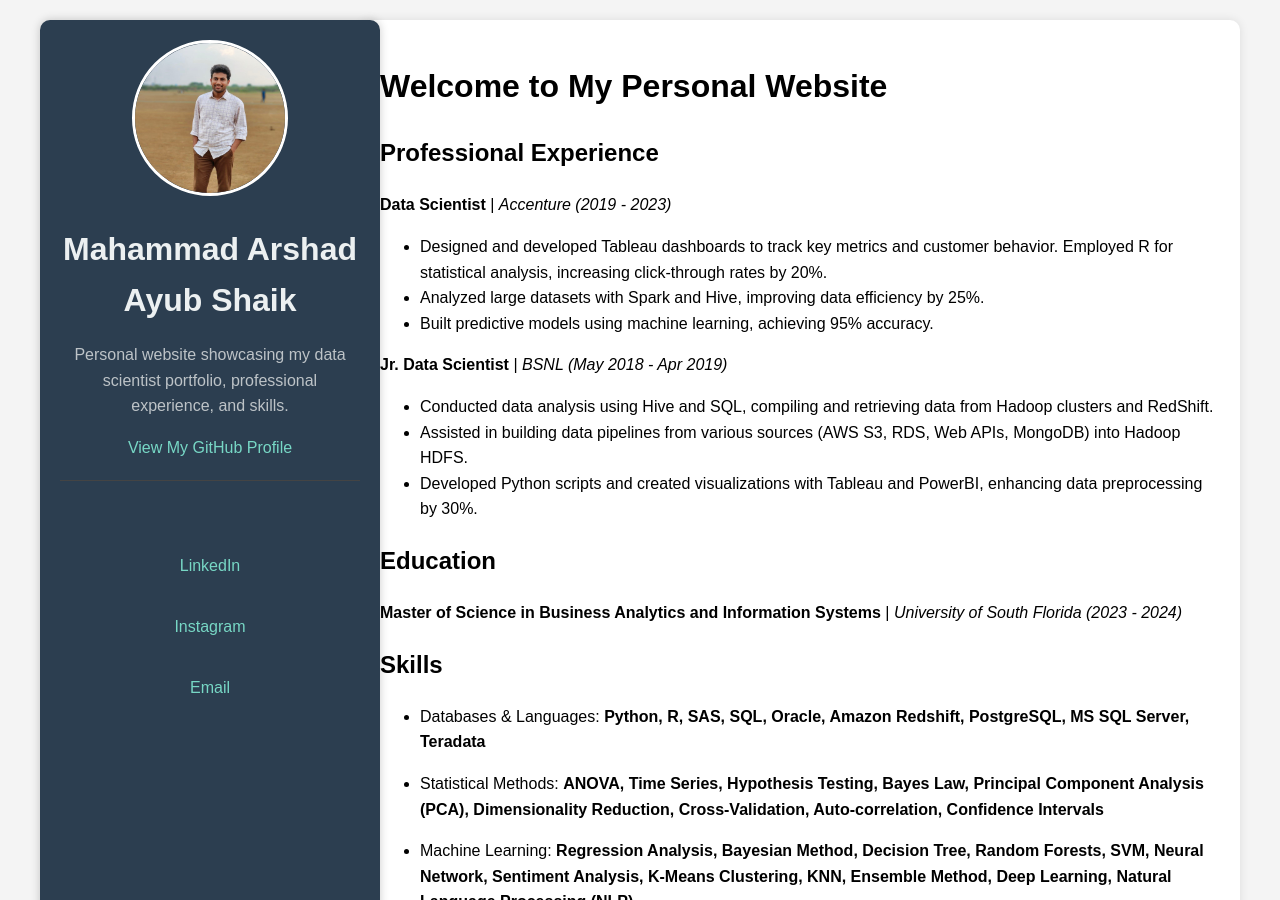
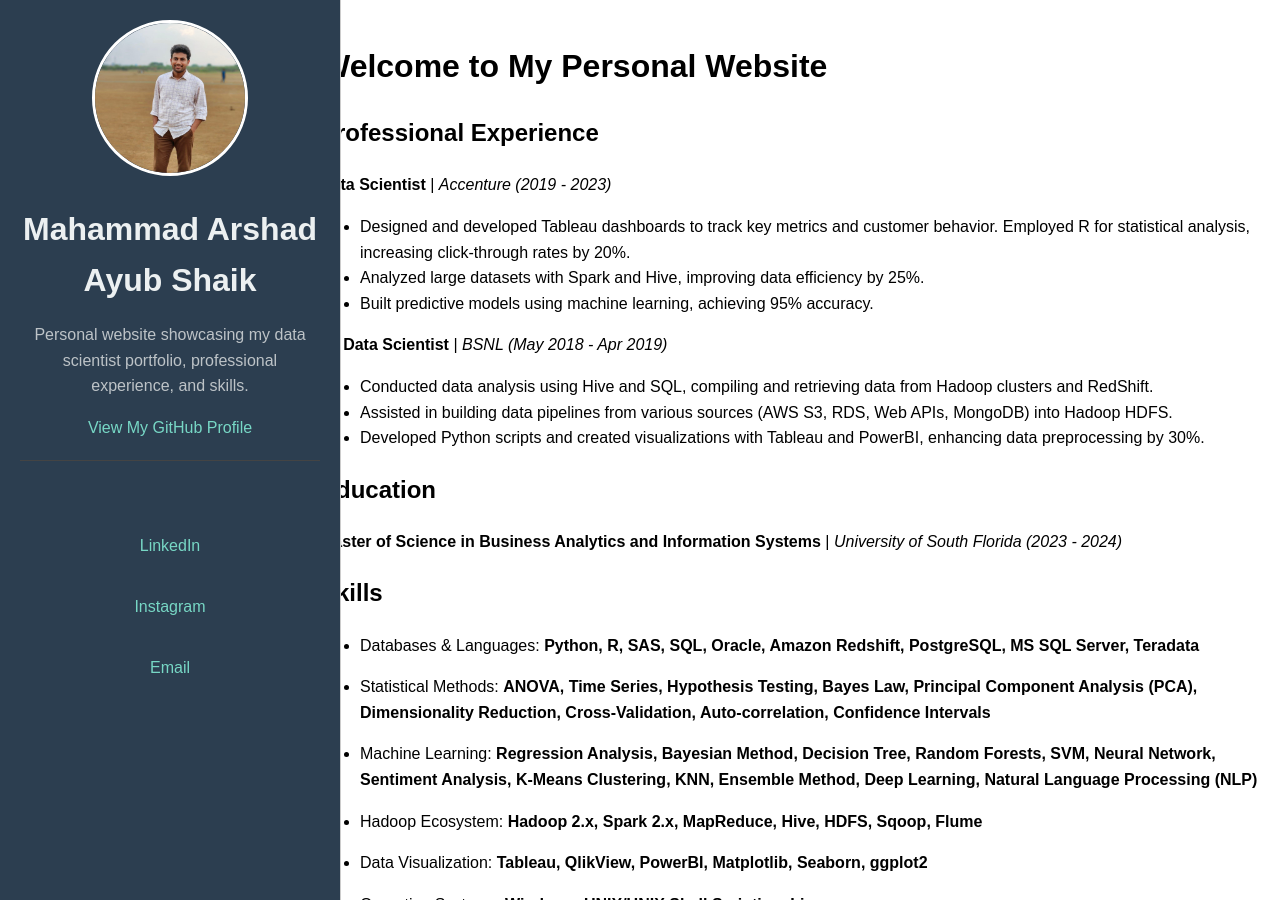
Before and after one commit to arshadsm/arshadsm.github.io, a Jekyll site: the page built from index.md, in a window 1280 px wide and 900 px high. Built offline with Jekyll 4.4.1, drawn with Linux system fonts in a browser that asks for light colours.

Commit message:
Update default.html

```diff
--- a/_layouts/default.html
+++ b/_layouts/default.html
@@ -11,24 +11,20 @@
       margin: 0;
       padding: 0;
       background-color: #f4f4f4;
-    }
-    .container {
       display: flex;
-      max-width: 1200px;
-      margin: auto;
-      padding: 20px;
     }
     .sidebar {
       background: #2c3e50;
       color: #fff;
       padding: 20px;
-      border-radius: 10px;
-      width: 300px;  /* Set a fixed width for the sidebar */
+      width: 300px;
       text-align: center;
-      box-shadow: 0 0 10px rgba(0, 0, 0, 0.2);
-      position: fixed;
       height: 100vh;
       overflow: auto;
+      position: fixed;
+      top: 0;
+      left: 0;
+      border-right: 1px solid #ccc; /* Optional: Add a border to the right of the sidebar */
     }
     .sidebar img {
       margin-bottom: 20px;
@@ -55,12 +51,11 @@
       text-decoration: underline;
     }
     .content {
-      margin-left: 320px;  /* Ensure content is to the right of the sidebar */
-      width: calc(100% - 340px);  /* Adjust width to account for the sidebar and margin */
+      margin-left: 300px;
       padding: 20px;
       background: #fff;
-      border-radius: 10px;
-      box-shadow: 0 0 10px rgba(0, 0, 0, 0.1);
+      flex: 1;
+      min-height: 100vh;
     }
     .footer-links {
       margin-top: 20px;
@@ -83,7 +78,6 @@
   </style>
 </head>
 <body>
-  <div class="container">
   <div class="sidebar">
     <img src="{{ site.profile_picture }}" alt="Profile picture">
     <h1>{{ site.title }}</h1>
@@ -100,6 +94,5 @@
   <div class="content">
     {{ content }}
   </div>
-  </div>
 </body>
 </html>
```
Lines whose indentation alone changed are shown as unchanged.
